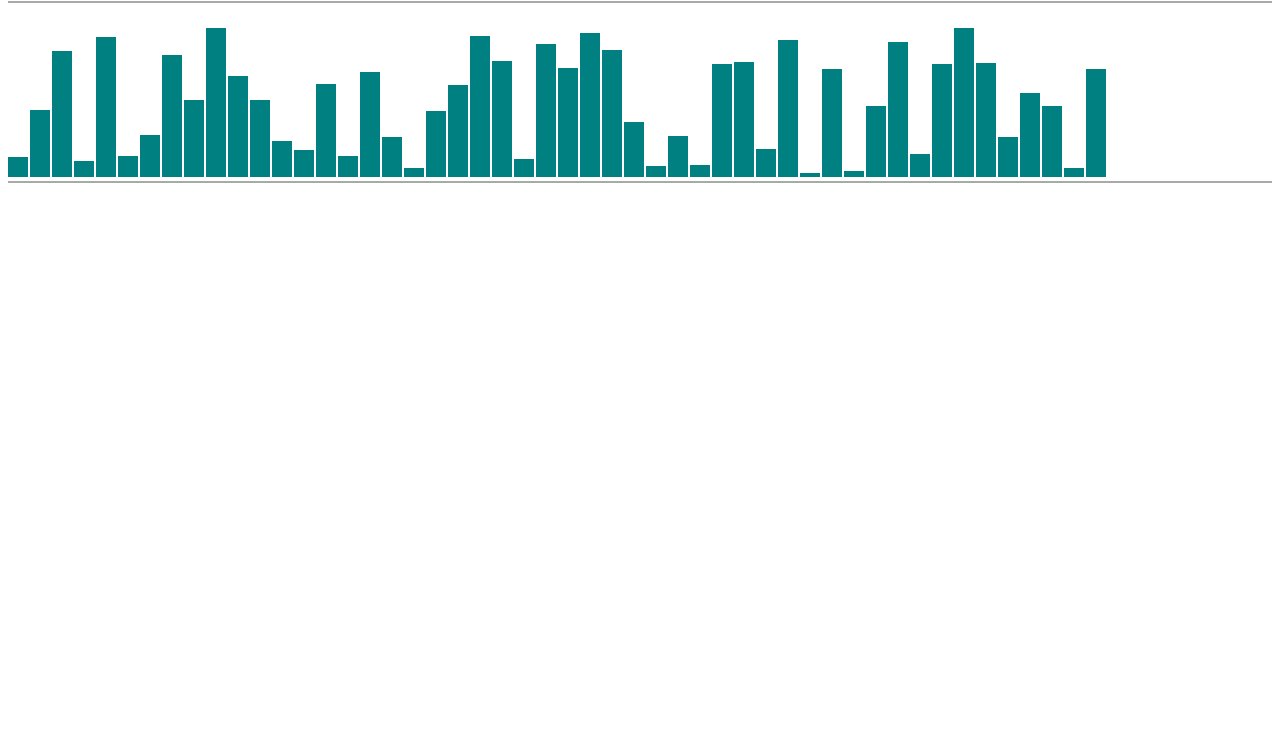
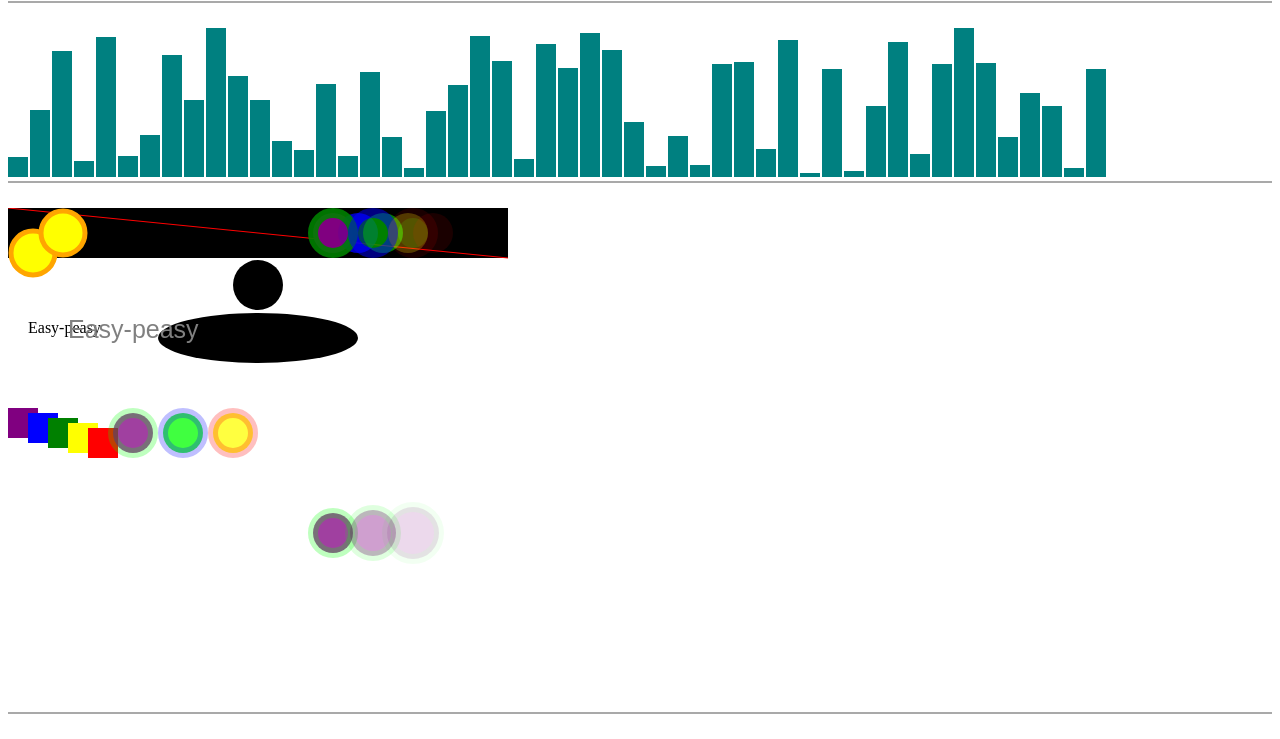
Before and after one commit to vvscode/js--d3-tutorials, a website: page index.html in a window 1280 px wide. Shown: the part 625-1364 px from the top of the page. Before the commit the page ends 833 px from the top, so only its background shows below. Drawn offline with nearby package versions, Linux system fonts and the light colour scheme.

Commit message:
Svg example

```diff
--- a/css/styles.css
+++ b/css/styles.css
@@ -10,3 +10,9 @@
     background-color: teal;
     margin-right: 2px;
 }
+
+.pumpkin {
+    fill: yellow;
+    stroke: orange;
+    stroke-width: 5;
+}
--- a/index.html
+++ b/index.html
@@ -12,6 +12,41 @@
 <div class="using_your_data step"></div>
 <div class="drawing_divs step"></div>
 <div class="power_of_data step"></div>
+<div class="svg_example step">
+  <svg width="500" height="500">
+    <rect x="0" y="0" width="500" height="50"/>
+    <circle cx="250" cy="77" r="25"/>
+    <ellipse cx="250" cy="130" rx="100" ry="25"/>
+    <line x1="0" y1="0" x2="500" y2="50" stroke="red"/>
+    <text x="20" y="125">Easy-peasy</text>
+    <text x="60" y="130" font-family="sans-serif" font-size="25" fill="gray">Easy-peasy</text>
+    <circle cx="25" cy="45" r="22" fill="yellow" stroke="orange" stroke-width="5"/>
+    <circle cx="55" cy="25" r="22" class="pumpkin"/>
+    <rect x="0" y="200" width="30" height="30" fill="purple"/>
+    <rect x="20" y="205" width="30" height="30" fill="blue"/>
+    <rect x="40" y="210" width="30" height="30" fill="green"/>
+    <rect x="60" y="215" width="30" height="30" fill="yellow"/>
+    <rect x="80" y="220" width="30" height="30" fill="red"/>
+
+    <circle cx="325" cy="25" r="20" fill="rgba(128, 0, 128, 1.0)"/>
+    <circle cx="350" cy="25" r="20" fill="rgba(0, 0, 255, 0.75)"/>
+    <circle cx="375" cy="25" r="20" fill="rgba(0, 255, 0, 0.5)"/>
+    <circle cx="400" cy="25" r="20" fill="rgba(255, 255, 0, 0.25)"/>
+    <circle cx="425" cy="25" r="20" fill="rgba(255, 0, 0, 0.1)"/>
+
+    <circle cx="125" cy="225" r="20" fill="rgba(128, 0, 128, 0.75)" stroke="rgba(0, 255, 0, 0.25)" stroke-width="10"/>
+    <circle cx="175" cy="225" r="20" fill="rgba(0, 255, 0, 0.75)" stroke="rgba(0, 0, 255, 0.25)" stroke-width="10"/>
+    <circle cx="225" cy="225" r="20" fill="rgba(255, 255, 0, 0.75)" stroke="rgba(255, 0, 0, 0.25)" stroke-width="10"/>
+
+    <circle cx="325" cy="25" r="20" fill="purple" stroke="green" stroke-width="10" opacity="0.9"/>
+    <circle cx="365" cy="25" r="20" fill="green" stroke="blue" stroke-width="10" opacity="0.5"/>
+    <circle cx="405" cy="25" r="20" fill="yellow" stroke="red" stroke-width="10" opacity="0.1"/>
+
+    <circle cx="325" cy="325" r="20" fill="rgba(128, 0, 128, 0.75)" stroke="rgba(0, 255, 0, 0.25)" stroke-width="10"/>
+    <circle cx="365" cy="325" r="23" fill="rgba(128, 0, 128, 0.75)" stroke="rgba(0, 255, 0, 0.25)" stroke-width="10" opacity="0.5"/>
+    <circle cx="405" cy="325" r="26" fill="rgba(128, 0, 128, 0.75)" stroke="rgba(0, 255, 0, 0.25)" stroke-width="10" opacity="0.2"/>
+  </svg>
+</div>
 
 <script src="node_modules/d3/d3.js"></script>
 <script src="js/adding_elements.js"></script>
@@ -19,6 +54,7 @@
 <script src="js/using_your_data.js"></script>
 <script src="js/drawing_divs.js"></script>
 <script src="js/power_of_data.js"></script>
+<script src="js/svg_example.js"></script>
 <script>document.body.scrollTop = 99999;</script>
 </body>
 </html>
--- /dev/null
+++ b/js/svg_example.js
@@ -0,0 +1,3 @@
+/**
+ * Created by vvs on 25.03.16.
+ */
```
